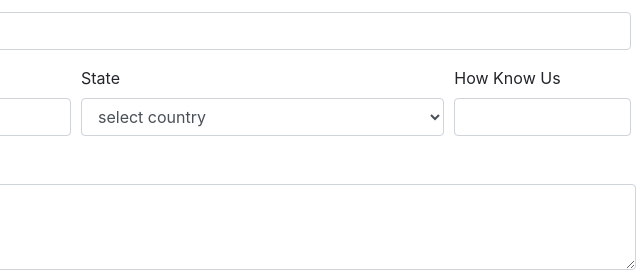
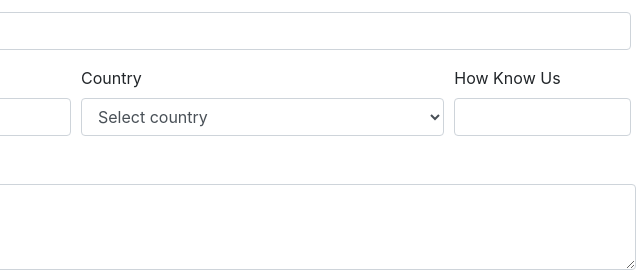
Before and after one commit to danigeorg/kkunnel, a plain HTML site: page Contact.html in a window 1280 px wide. Shown: the part 360-632 px from the top of the page, 564-1204 px from the left. Drawn offline with nearby package versions, Linux system fonts and the light colour scheme.

Commit message:
Update Contact.html

```diff
--- a/Contact.html
+++ b/Contact.html
@@ -93,9 +93,9 @@
                     <input type="text" class="form-control" id="inputCity">
                   </div>
                   <div class="form-group col-md-4">
-                    <label for="inputState">State</label>
+                    <label for="inputState">Country</label>
                     <select id="inputState" class="form-control">
-                      <option>select country</option>
+                      <option>Select country</option>
                       <option value="AF">Afghanistan</option>
                       <option value="AX">Aland Islands</option>
                       <option value="AL">Albania</option>
```
